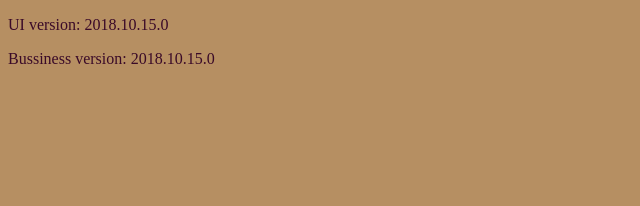
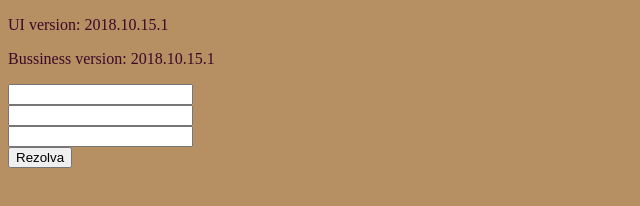
Before and after one commit to alexRAB/alexRAB.github.io, a plain HTML site: page html5/ec2new.html in a window 1280 px wide. Shown: the whole page, without its empty margins (0-640 px from the left). Drawn offline with Linux system fonts and the light colour scheme.

Commit message:
modificare

```diff
--- a/html5/ec2.js
+++ b/html5/ec2.js
@@ -1 +1 @@
-document.getElementById("id_bussiness_version").innerHTML = "Bussiness version: 2018.10.15.0";
+document.getElementById("id_bussiness_version").innerHTML = "Bussiness version: 2018.10.15.1";
--- a/html5/ec2new.html
+++ b/html5/ec2new.html
@@ -5,10 +5,19 @@
             <link rel="stylesheet" href="styleEC2.css">
         </head>
     <body>
-      <p>UI version: 2018.10.15.0</p>
+      <p>UI version: 2018.10.15.1</p>
       <p id = "id_bussiness_version"></p>
+      <input type = "text" id =  "id_a"></input><br>
+      <input type = "text" id = "id_b"></input><br>
+      <input type = "text" id = "id_c"></input><br>
+
+      <button type="button" onclick="rezolva()">Rezolva</button>
+      <p id = "id_x1"></p>
+      <p id = "id_x2"></p>
+
     </body>
    <script src="ec2.js">
+
 
    </script>
 
```
Also changed, not shown: html5/ec2.html (+0 -2 lines).
